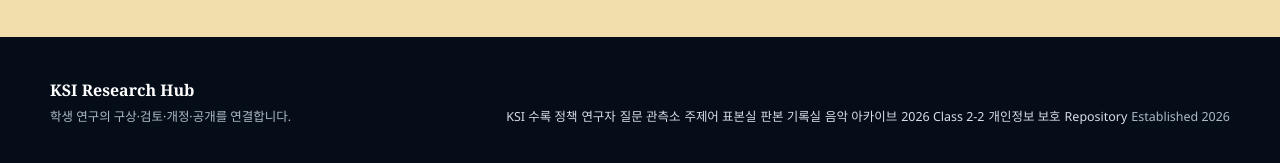
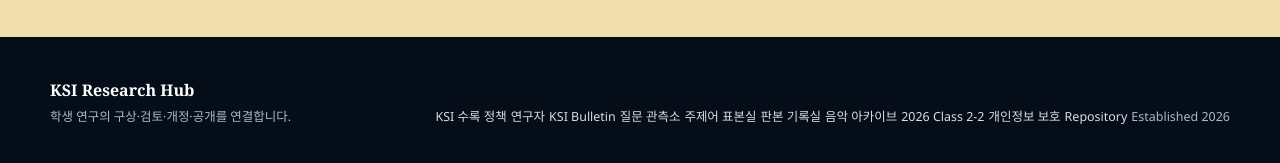
Before and after one commit to SunhoYoon-Hub/KSI-Research-Hub, a Jekyll site: the page built from docs/index.md, in a window 1280 px wide and 900 px high, scrolled down 5349 px. Shown: the part 732-895 px from the top of the window. Built offline with Jekyll 4.4.1, drawn with Linux system fonts in a browser that asks for light colours.

Commit message:
Link KSI Bulletin in site navigation

```diff
--- a/docs/_layouts/default.html
+++ b/docs/_layouts/default.html
@@ -33,6 +33,7 @@
         <details class="nav-more">
           <summary>더보기 <span aria-hidden="true">＋</span></summary>
           <div class="nav-more-menu">
+            <a href="{{ '/bulletin/' | relative_url }}">KSI Bulletin</a>
             <a href="{{ '/constellation/' | relative_url }}">질문 관측소</a>
             <a href="{{ '/keywords/' | relative_url }}">주제어 표본실</a>
             <a href="{{ '/versions/' | relative_url }}">판본 기록실</a>
@@ -56,6 +57,7 @@
       <div class="footer-links">
         <a href="https://zenodo.org/communities/sum-of-inquiries/curation-policy">KSI 수록 정책</a>
         <a href="{{ '/researchers/' | relative_url }}">연구자</a>
+        <a href="{{ '/bulletin/' | relative_url }}">KSI Bulletin</a>
         <a href="{{ '/constellation/' | relative_url }}">질문 관측소</a>
         <a href="{{ '/keywords/' | relative_url }}">주제어 표본실</a>
         <a href="{{ '/versions/' | relative_url }}">판본 기록실</a>
```
